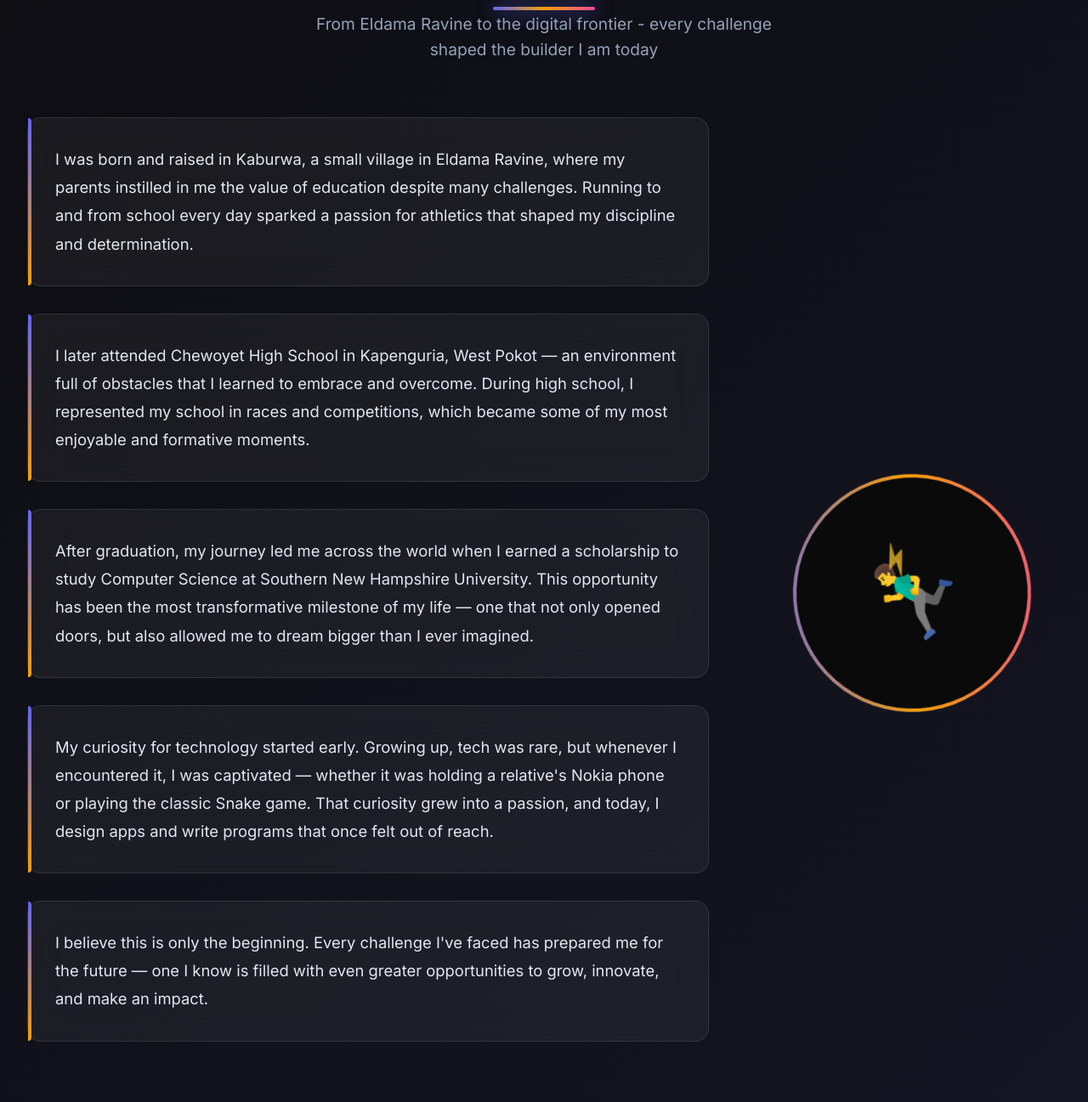
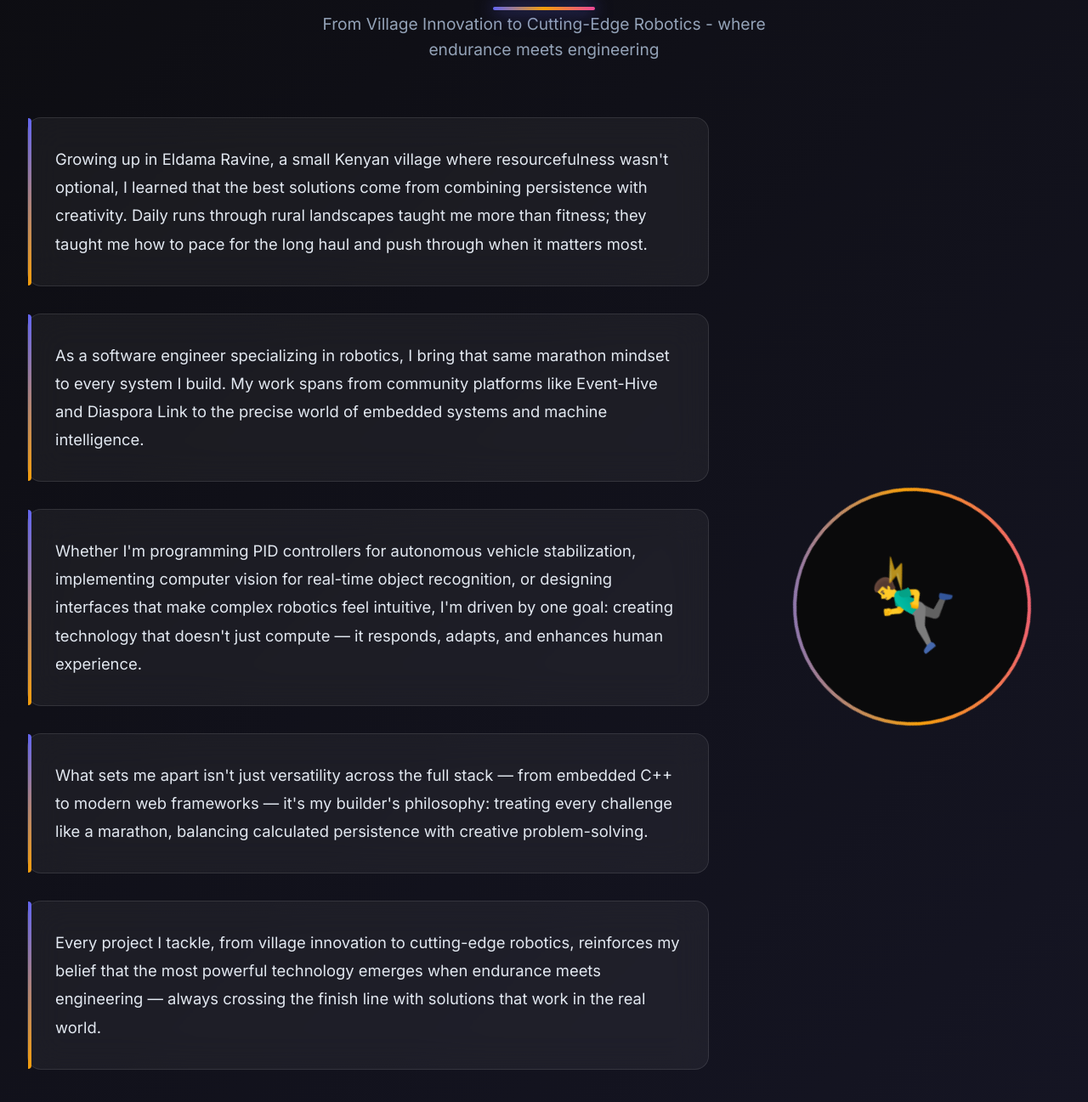
Before and after one commit to Goon254/Portfolio-website, a plain HTML site: page index.html in a window 1280 px wide. Shown: the part 1171-2468 px from the top of the page at 85% size. Drawn offline with Linux system fonts and the light colour scheme.

Commit message:
Update index.html

```diff
--- a/index.html
+++ b/index.html
@@ -1645,22 +1645,20 @@
     <section id="about" class="section about loading" aria-label="About Me">
         <div class="section-header">
             <h2 class="section-title">My Journey</h2>
-            <p class="section-subtitle">From Eldama Ravine to the digital frontier - every challenge shaped the builder I am today</p>
-        </div>
-        <div class="about-content">
-            <div class="journey-text">
-                <p style="--i: 0">I was born and raised in Kaburwa, a small village in Eldama Ravine, where my parents instilled in me the value of education despite many challenges. Running to and from school every day sparked a passion for athletics that shaped my discipline and determination.</p>
-
-                <p style="--i: 1">I later attended Chewoyet High School in Kapenguria, West Pokot — an environment full of obstacles that I learned to embrace and overcome. During high school, I represented my school in races and competitions, which became some of my most enjoyable and formative moments.</p>
-
-                <p style="--i: 2">After graduation, my journey led me across the world when I earned a scholarship to study Computer Science at Southern New Hampshire University. This opportunity has been the most transformative milestone of my life — one that not only opened doors, but also allowed me to dream bigger than I ever imagined.</p>
-
-                <p style="--i: 3">My curiosity for technology started early. Growing up, tech was rare, but whenever I encountered it, I was captivated — whether it was holding a relative's Nokia phone or playing the classic Snake game. That curiosity grew into a passion, and today, I design apps and write programs that once felt out of reach.</p>
-
-                <p style="--i: 4">I believe this is only the beginning. Every challenge I've faced has prepared me for the future — one I know is filled with even greater opportunities to grow, innovate, and make an impact.</p>
-            </div>
-
-            <div class="hero-visual">
+<p class="section-subtitle">From Village Innovation to Cutting-Edge Robotics - where endurance meets engineering</p>
+</div>
+<div class="about-content">
+    <div class="journey-text">
+        <p style="--i: 0">Growing up in Eldama Ravine, a small Kenyan village where resourcefulness wasn't optional, I learned that the best solutions come from combining persistence with creativity. Daily runs through rural landscapes taught me more than fitness; they taught me how to pace for the long haul and push through when it matters most.</p>
+
+        <p style="--i: 1">As a software engineer specializing in robotics, I bring that same marathon mindset to every system I build. My work spans from community platforms like Event-Hive and Diaspora Link to the precise world of embedded systems and machine intelligence.</p>
+
+        <p style="--i: 2">Whether I'm programming PID controllers for autonomous vehicle stabilization, implementing computer vision for real-time object recognition, or designing interfaces that make complex robotics feel intuitive, I'm driven by one goal: creating technology that doesn't just compute — it responds, adapts, and enhances human experience.</p>
+
+        <p style="--i: 3">What sets me apart isn't just versatility across the full stack — from embedded C++ to modern web frameworks — it's my builder's philosophy: treating every challenge like a marathon, balancing calculated persistence with creative problem-solving.</p>
+
+        <p style="--i: 4">Every project I tackle, from village innovation to cutting-edge robotics, reinforces my belief that the most powerful technology emerges when endurance meets engineering — always crossing the finish line with solutions that work in the real world.</p>
+    </div>            <div class="hero-visual">
                 <div class="avatar-container">
                     <div class="avatar-inner">
                         🏃‍♂️
```
